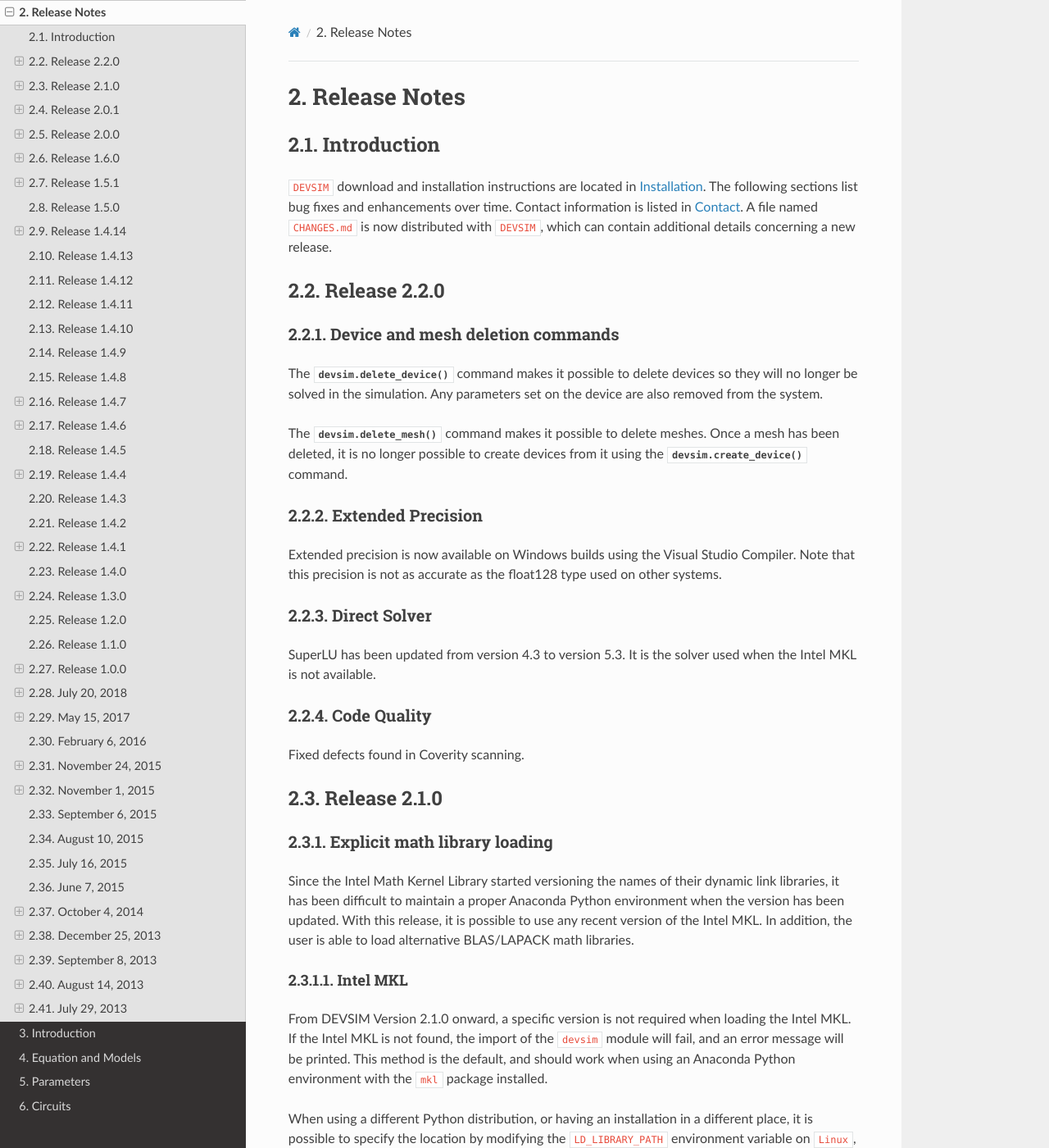
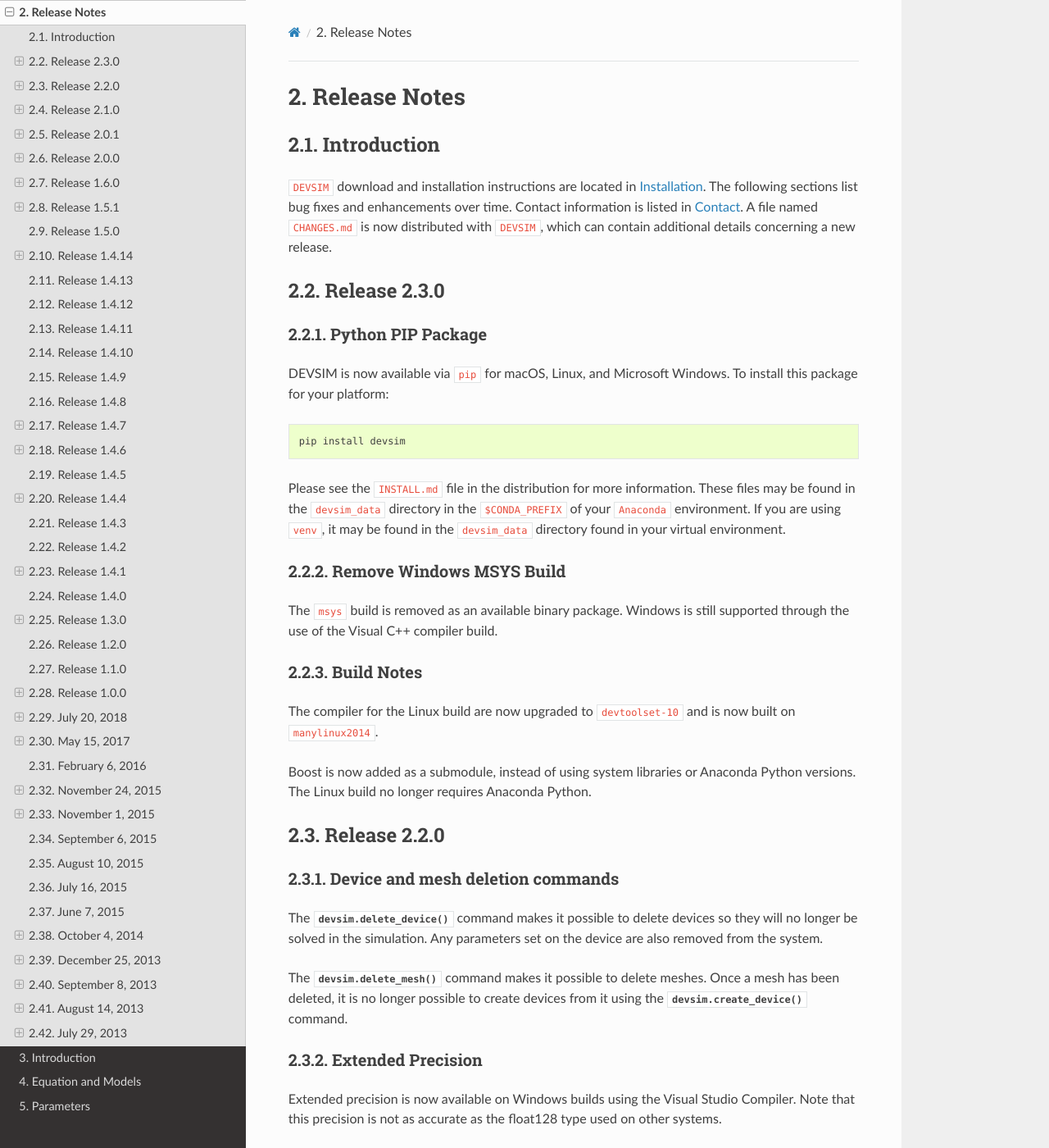
Before and after one commit to devsim/devsim_documentation, a Sphinx documentation site: the page built from sphinx/source/releasenotes.rst, in a window 1280 px wide and 1400 px high. Shown: the whole window at 82% size. Built offline with Sphinx 7.4.7 and the Read the Docs theme 2.0.0, drawn with Linux system fonts in a browser that asks for light colours; cross-references to code outside the pages are shown as plain code; some of the changed text lies outside the part shown.

Commit message:
update release notes

```diff
--- a/sphinx/source/conf.py
+++ b/sphinx/source/conf.py
@@ -67,9 +67,9 @@
 # built documents.
 #
 # The short X.Y version.
-version = u'2.2'
+version = u'2.3'
 # The full version, including alpha/beta/rc tags.
-release = u'2.2.0'
+release = u'2.3.0'
 
 # The language for content autogenerated by Sphinx. Refer to documentation
 # for a list of supported languages.
--- a/sphinx/source/releasenotes.rst
+++ b/sphinx/source/releasenotes.rst
@@ -9,6 +9,34 @@
 
 |devsim| download and installation instructions are located in :ref:`sec__installation`.  The following sections list bug fixes and enhancements over time.  Contact information is listed in :ref:`Contact`.
 A file named ``CHANGES.md`` is now distributed with |devsim|, which can contain additional details concerning a new release.
+
+
+Release 2.3.0
+~~~~~~~~~~~~~
+
+Python PIP Package
+^^^^^^^^^^^^^^^^^^
+
+DEVSIM is now available via ``pip`` for macOS, Linux, and Microsoft Windows.  To install this package for your platform:
+
+.. code-block:: none
+
+    pip install devsim
+
+Please see the ``INSTALL.md`` file in the distribution for more information.  These files may be found in the ``devsim_data`` directory in the ``$CONDA_PREFIX`` of your |Anaconda| environment.  If you are using ``venv``, it may be found in the ``devsim_data`` directory found in your virtual environment.
+
+
+Remove Windows MSYS Build
+^^^^^^^^^^^^^^^^^^^^^^^^^
+
+The ``msys`` build is removed as an available binary package.  Windows is still supported through the use of the Visual C++ compiler build.
+
+Build Notes
+^^^^^^^^^^^
+
+The compiler for the Linux build are now upgraded to ``devtoolset-10`` and is now built on ``manylinux2014``.
+
+Boost is now added as a submodule, instead of using system libraries or Anaconda Python versions.  The Linux build no longer requires Anaconda Python.
 
 Release 2.2.0
 ~~~~~~~~~~~~~
```
